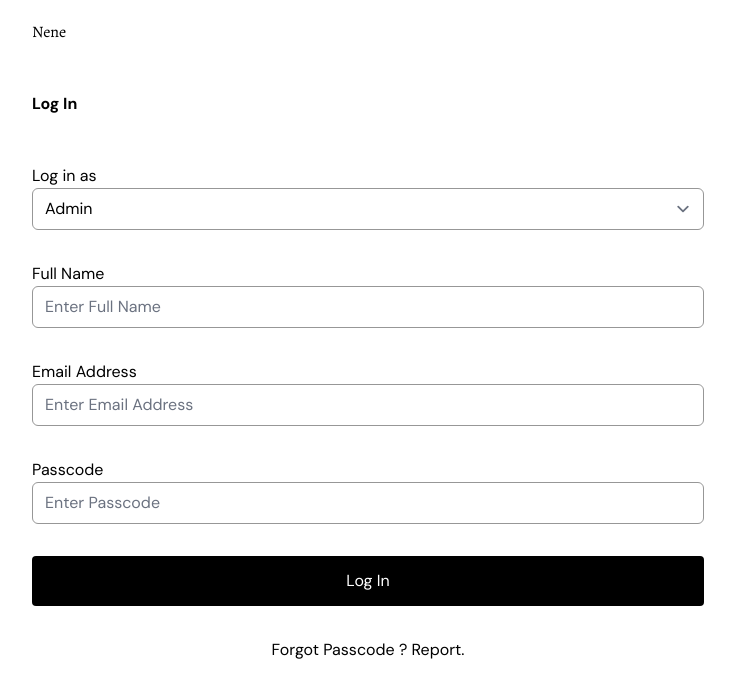
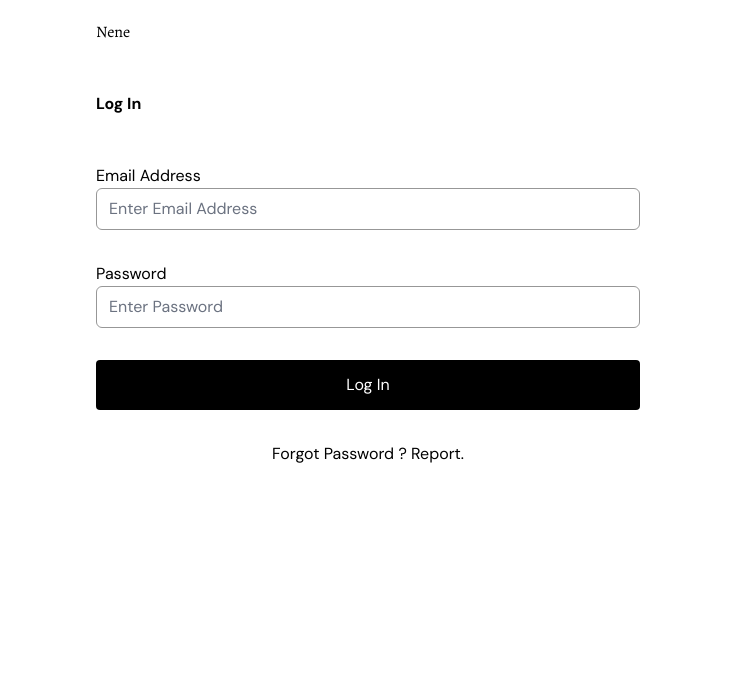
Before and after one commit to TechInnovationsandSolutions/NeneFE, a Next.js app: page /admin-gateway/auth/login in a window 1280 px wide. Shown: the top 698 px of the page, without its empty margins (272-1007 px from the left). Built offline with nearby package versions, Linux system fonts and the light colour scheme.

Commit message:
remove abnormal form components

```diff
--- a/pages/admin-gateway/auth/login.js
+++ b/pages/admin-gateway/auth/login.js
@@ -48,7 +48,7 @@ const VendorLogin = () => {
   } = useForm();
   return (
     <div className="py-5 px-4 md:p-0  ">
-      <main className=" flex flex-col md:w-3/5 m-auto gap-12 md:py-5 md:px-12 ">
+      <main className=" flex flex-col md:w-1/2 m-auto gap-12 md:py-5 md:px-12 ">
         <span className="font-alegreya">Nene</span>
 
         <div className="flex justify-between">
@@ -59,30 +59,6 @@ const VendorLogin = () => {
           className="flex flex-col gap-8"
           onSubmit={handleSubmit(handleLogin)}
         >
-          <div className="flex flex-col">
-            <label htmlFor="">Log in as </label>
-            <select
-              placeholder="Admin or Super Admin"
-              className="border rounded-md border-[#979797]"
-              type="selecc"
-              {...register("Role", { required: true })}
-            >
-              <option>Admin </option>
-              <option>Super Admin </option>
-            </select>
-            {errors.role && (
-              <span style={{ color: "red" }}>*Role* is mandatory </span>
-            )}
-          </div>
-          <div className="flex flex-col">
-            <label htmlFor="">Full Name</label>
-            <input
-              placeholder="Enter Full Name"
-              className="border rounded-md border-[#979797]"
-              type="text"
-              {...register("fullName", { required: true })}
-            />
-          </div>
           <div className="flex flex-col">
             <label htmlFor="">Email Address</label>
             <input
@@ -96,9 +72,9 @@ const VendorLogin = () => {
             )}
           </div>
           <div className="flex flex-col">
-            <label htmlFor="">Passcode</label>
+            <label htmlFor="">Password</label>
             <input
-              placeholder="Enter Passcode"
+              placeholder="Enter Password"
               className="border rounded-md border-[#979797]"
               type="password"
               {...register("password", { required: true })}
@@ -116,7 +92,7 @@ const VendorLogin = () => {
               href="/"
               className="border border-transparent hover:border box-border  hover:border-solid hover:border-b-black "
             >
-              Forgot Passcode ? Report.
+              Forgot Password ? Report.
             </Link>
           </span>
         </form>
```
